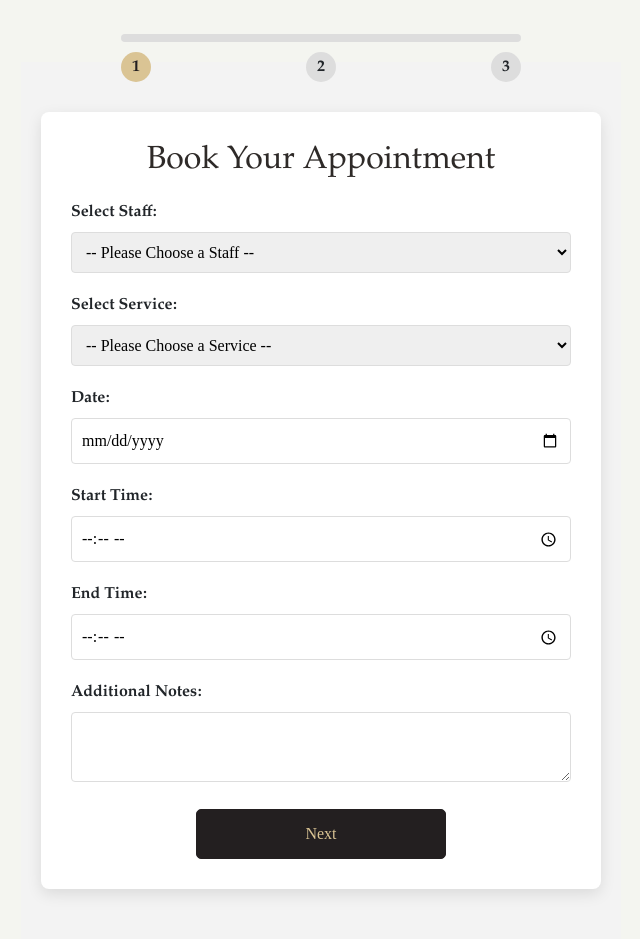
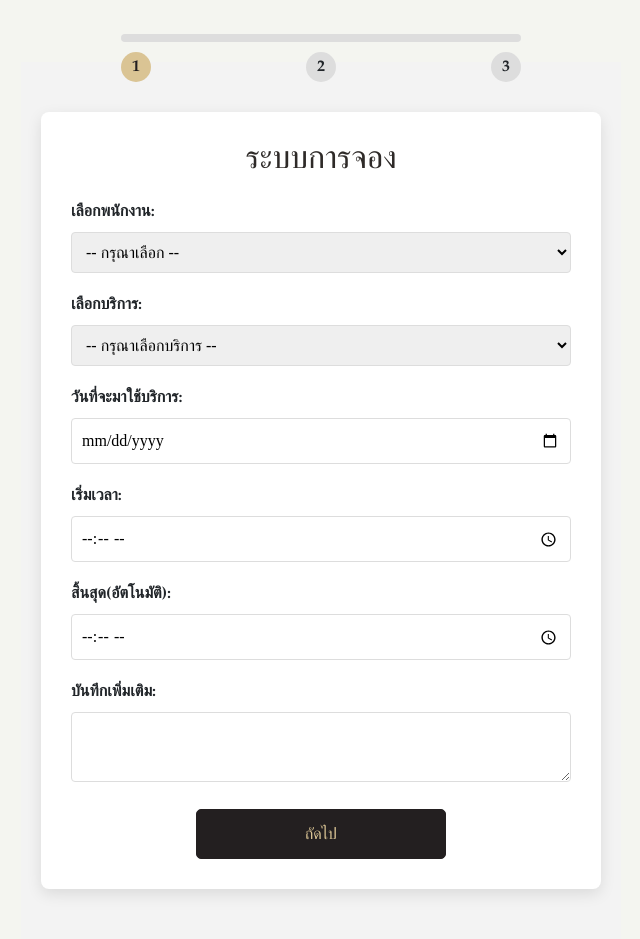
Before and after one commit to HukikuniXVII/DBMS, a Django app: page /booking1/ in a window 1280 px wide. Shown: the part 86-1025 px from the top of the page, without its empty margins (319-959 px from the left). Run offline with Django 5.2, Linux system fonts and the light colour scheme; a user stored in the database is signed in; data comes from the database, SQL or seed files in the repository; both versions use the stored data as it was after the commit; some web fonts are replaced.

Commit message:
thaiHTML

```diff
--- a/homeApp/templates/index.html
+++ b/homeApp/templates/index.html
@@ -140,8 +140,8 @@
                                     src="https://img.freepik.com/premium-vector/portrait-beautiful-women-round-frame-avatar-female-character-isolated-white-background_559729-210.jpg?w=740" />
                             </div>
                             <div class="name-user">
-                                <strong>Noah Wood</strong>
-                                <span>27 January 2025</span>
+                                <strong>คิม จอง อึน</strong>
+                                <span>27 มกราคม 2025</span>
                             </div>
                         </div>
                         <div class="reviews">
--- a/serviceApp/templates/booking1.html
+++ b/serviceApp/templates/booking1.html
@@ -152,24 +152,24 @@
         <div class="step-content active" id="step-1">
             <section id="book" class="booking-section">
                 <div class="booking-form">
-                    <h2>Book Your Appointment</h2>
+                    <h2>ระบบการจอง</h2>
                     <form method="POST">
                         {% csrf_token %}
                         <!-- Staff Dropdown -->
-                        <label for="staff">Select Staff:</label>
+                        <label for="staff">เลือกพนักงาน:</label>
                         <select id="staff" name="staff" required>
-                            <option value="">-- Please Choose a Staff --</option>
+                            <option value="">-- กรุณาเลือก --</option>
                             {% for staff in staff_list %}
                                 <option value="{{ staff.staff_id }}">{{ staff.name }}</option>
                             {% empty %}
-                                <option value="">No Staff Available</option>
+                                <option value="">ไม่มีพนักงาน</option>
                             {% endfor %}
                         </select>
 
                         <!-- Service Dropdown -->
-                        <label for="service">Select Service:</label>
+                        <label for="service">เลือกบริการ:</label>
                         <select id="service" name="service" required>
-                            <option value="">-- Please Choose a Service --</option>
+                            <option value="">-- กรุณาเลือกบริการ --</option>
                             {% for service in service_list %}
                                 <option value="{{ service.service_id }}">{{ service.name }}</option>
                             {% empty %}
@@ -178,19 +178,19 @@
                         </select>
 
                         <!-- Date and Time -->
-                        <label for="date">Date:</label>
+                        <label for="date">วันที่จะมาใช้บริการ:</label>
                         <input type="date" id="date" name="date" required>
 
-                        <label for="start-time">Start Time:</label>
+                        <label for="start-time">เริ่มเวลา:</label>
                         <input type="time" id="start-time" name="start-time" required>
 
-                        <label for="end-time">End Time:</label>
+                        <label for="end-time">สิ้นสุด(อัตโนมัติ):</label>
                         <input type="time" id="end-time" name="end-time" required>
 
-                        <label for="message">Additional Notes:</label>
+                        <label for="message">บันทึกเพิ่มเติม:</label>
                         <textarea id="message" name="message"></textarea>
                     </form>
-                    <button class="next">Next</button>
+                    <button class="next">ถัดไป</button>
                 </div>
             </section>
         </div>
@@ -198,7 +198,7 @@
         <div class="step-content" id="step-2">
             <section id="book" class="booking-section">
                 <div class="booking-form">
-                    <h2>Choose Payment Method</h2>
+                    <h2>ชำระค่ามัดจำในการจอง</h2>
 
                     <form id="payment-form">
                         <div class="payment-container">
@@ -229,9 +229,9 @@
                         </div>
                     </form>
 
-                    <button class="next">Next</button>
+                    <button class="next">ถัดไป</button>
                     <br>
-                    <button class="prev">Previous</button>
+                    <button class="prev">ย้อนกลับ</button>
                 </div>
             </section>
         </div>
@@ -239,14 +239,14 @@
         <div class="step-content" id="step-3">
             <section id="confirmation-section" class="booking-section">
                 <div class="booking-form">
-                    <h2>Confirm Your Booking</h2>
-                    <p><strong>Staff:</strong> <span id="confirm-staff"></span></p>
-                    <p><strong>Service:</strong> <span id="confirm-service"></span></p>
-                    <p><strong>Date:</strong> <span id="confirm-date"></span></p>
-                    <p><strong>Time:</strong> <span id="confirm-time"></span></p>
-                    <p><strong>Payment Method:</strong> <span id="confirm-payments"></span></p>
+                    <h2>สรุปข้อมูลการจอง</h2>
+                    <p><strong>พนักงาน:</strong> <span id="confirm-staff"></span></p>
+                    <p><strong>บริการ:</strong> <span id="confirm-service"></span></p>
+                    <p><strong>วันที่จะมาใช้บริการ:</strong> <span id="confirm-date"></span></p>
+                    <p><strong>เวลา:</strong> <span id="confirm-time"></span></p>
+                    <p><strong>การโอนค่ามัดจำ:</strong> <span id="confirm-payments"></span></p>
                     <p><strong>Payment Details:</strong> <span id="confirm-payment-details"></span></p>
-                    <p><strong>Additional Notes:</strong> <span id="confirm-notes"></span></p>
+                    <p><strong>บันทึกเพิ่มเติม:</strong> <span id="confirm-notes"></span></p>
 
                     {% if user.is_authenticated %}
                     <button class="next" id="confirm-btn">Confirm Booking</button>
@@ -267,20 +267,21 @@
         <div class="step-content" id="step-4">
             <section id="receipt-section" class="booking-section">
                 <div class="booking-form">
-                    <h2>Booking Receipt</h2>
-                    <p><strong>Receipt Number:</strong> <span id="receipt-number"></span></p>
-                    <p><strong>Staff:</strong> <span id="receipt-staff"></span></p>
-                    <p><strong>Service:</strong> <span id="receipt-service"></span></p>
-                    <p><strong>Date:</strong> <span id="receipt-date"></span></p>
-                    <p><strong>Time:</strong> <span id="receipt-time"></span></p>
-                    <p><strong>Notes:</strong> <span id="receipt-notes"></span></p>
-                    <p><strong>Payment Method:</strong> <span id="receipt-payments"></span></p>
+                    <h2>ใบเสร็จการจอง</h2>
+                    <p color = 'red'>กรุณาบันทึกภาพหน้าจอหน้านี้ก่อนเข้าใช้บริการที่ร้าน</p>
+                    <p><strong>รหัสการจองr:</strong> <span id="receipt-number"></span></p>
+                    <p><strong>พนักงาน:</strong> <span id="receipt-staff"></span></p>
+                    <p><strong>บริการ:</strong> <span id="receipt-service"></span></p>
+                    <p><strong>วันที่จะมาใช้บริการ:</strong> <span id="receipt-date"></span></p>
+                    <p><strong>เวลา:</strong> <span id="receipt-time"></span></p>
+                    <p><strong>บันทึกเพิ่มเติม:</strong> <span id="receipt-notes"></span></p>
+                    <p><strong>การจอง:</strong> <span id="receipt-payments"></span></p>
 
-                    <button onclick="printReceipt()">Print Receipt</button>
+                    <button onclick="printReceipt()">พิมพ์ใบเสร็จ</button>
                     <br>
-                    <button onclick="window.location.href='/'">Main Menu</button>
+                    <button onclick="window.location.href='/'">กลับสู่หน้าแรก</button>
                     <br>
-                    <button onclick="window.location.href='/booking1'">Book More</button>
+                    <button onclick="window.location.href='/booking1'">จองเพิ่ม!</button>
 
                 </div>
             </section>
```
Also changed, not shown: db.sqlite3.
